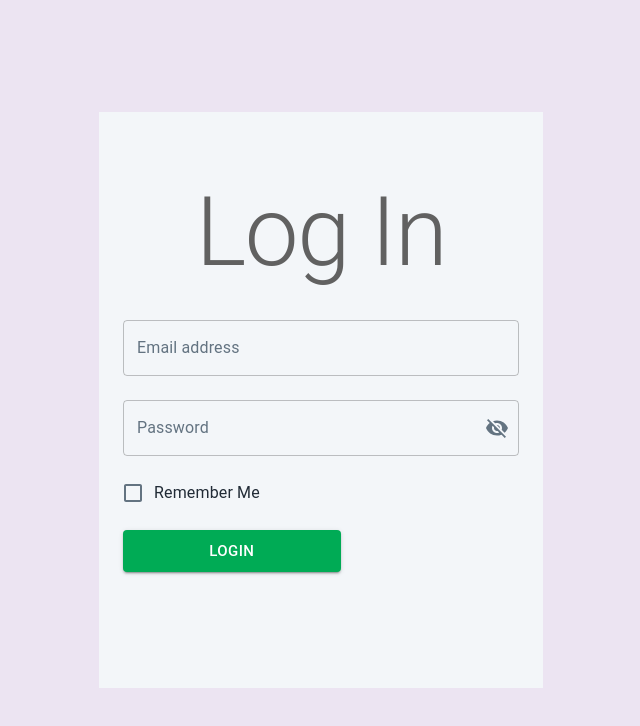
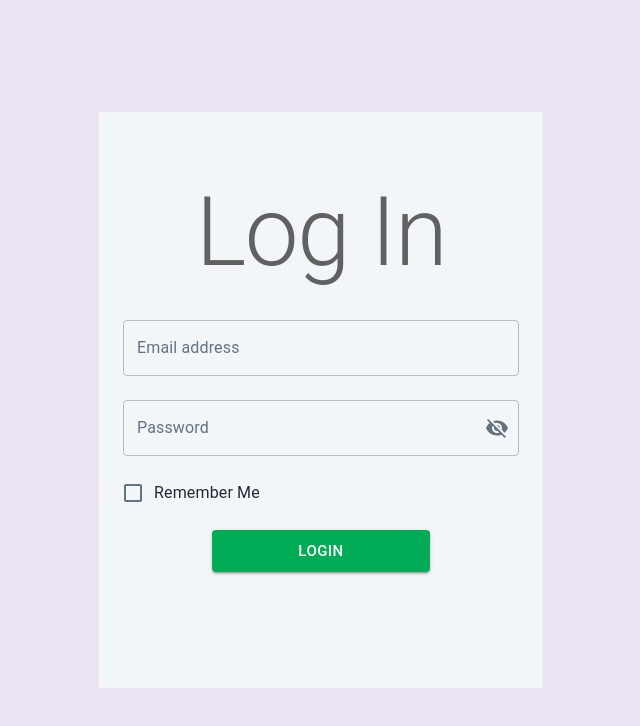
Before and after one commit to hnt04/fe-finalproject, a React (Create React App) app: page /login in a window 1280 px wide. Shown: the top 726 px of the page, without its empty margins (319-959 px from the left). Built offline with nearby package versions, Linux system fonts and the light colour scheme.

Commit message:
update-8

```diff
--- a/src/pages/LoginPage.js
+++ b/src/pages/LoginPage.js
@@ -118,17 +118,18 @@ function LoginPage() {
         >
           <FCheckbox name="remember" label="Remember Me"></FCheckbox>
         </Stack>
-        <Stack sx={{display:"flex", justifyContent:"center"}}>
+        <Stack sx={{display:"flex", alignItems:"center"}}>
           <LoadingButton
             fulWidth
             size="large"
             type="submit"
             variant="contained"
             loading={isSubmitting}
-          sx={{width:"17vw"}}
+            sx={{ width: "17vw" }}
           >
-          Login
-        </LoadingButton></Stack>
+            login
+          </LoadingButton>
+        </Stack>
       </FormProvider>
     </Container>
     // </Stack>
```
Lines whose indentation alone changed are shown as unchanged.
